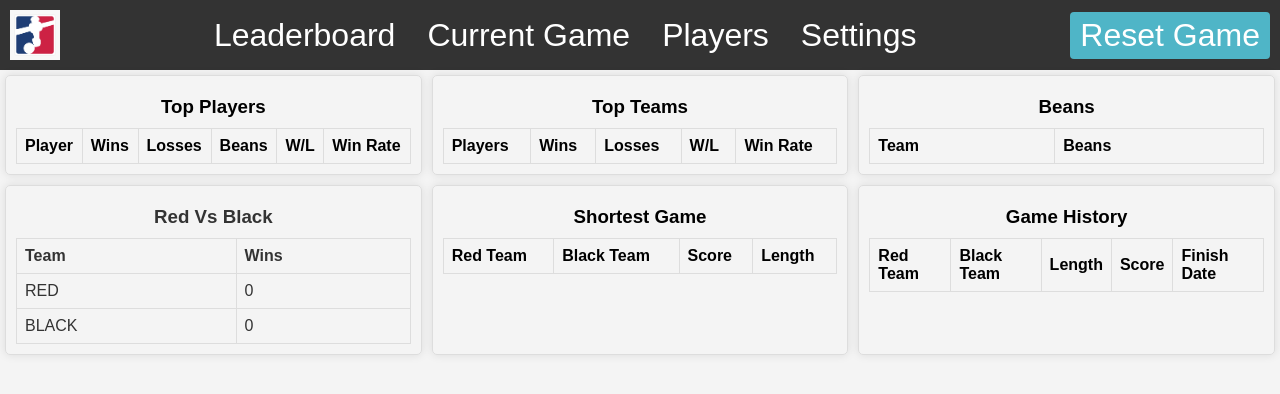
After one commit to christopherpunt/foosball_scorekeeper, a Flask app: page /leaderboard in a window 1280 px wide. The commit adds this page. Shown: the top 394 px of the page. Run offline with Flask 3, Linux system fonts and the light colour scheme; data that the repository does not hold is empty.

Commit message:
Merged PR 180: merge leaderboard stats to main

```diff
--- a/src/configuration.py
+++ b/src/configuration.py
@@ -8,3 +8,4 @@ class Configuration:
     dateFormat = '%m/%d/%Y, %I:%M:%S %p'
     foosballGamesDatabase = 'instance/FoosballGames.json'
     playersDatabase = 'instance/players.json'
+    leaderboardStatsCount = 10
--- a/src/main.py
+++ b/src/main.py
@@ -27,8 +27,43 @@ def requestToJson(request):
 
 @app.route('/')
 def index():
-    stats = leaderboardStats.getStats()
-    return render_template('leaderboard.html', stats=stats)
+    stats = leaderboardStats.getAllStats()
+    return render_template('leaderboard.html', all_stats=stats)
+
+@app.route('/leaderboard')
+def getLeaderboardStats():
+    stats = leaderboardStats.getAllStats()
+    return render_template('leaderboard.html', all_stats=stats)
+
+@app.route('/leaderboard/player_stats')
+def playerStats():
+    stats = leaderboardStats.getPlayerStats()
+    return render_template('leaderboard/player_stats.html', stats=stats)
+
+@app.route('/leaderboard/team_stats')
+def teamStats():
+    stats = leaderboardStats.getTeamStats()
+    return render_template('leaderboard/team_stats.html', stats=stats)
+
+@app.route('/leaderboard/shortestGame_stats')
+def shortestGame():
+    stats = leaderboardStats.getShortestGames()
+    return render_template('leaderboard/shortestGame_stats.html', stats=stats)
+
+@app.route('/leaderboard/gameHistory_stats')
+def gameHistory():
+    stats = leaderboardStats.getRecentGameHistory()
+    return render_template('leaderboard/gameHistory_stats.html', stats=stats)
+
+@app.route('/leaderboard/bean_stats')
+def teamBeans():
+    stats = leaderboardStats.getTeamBeans()
+    return render_template('leaderboard/bean_stats.html', stats=stats)
+
+@app.route('/hiddenStats')
+def hiddenStats():
+    stats = leaderboardStats.getHiddenStats()
+    return render_template('hiddenStats.html', hiddenStats=stats)
 
 @app.route('/players')
 def getAllPlayers():
--- /dev/null
+++ b/src/static/css/leaderboardStyles.css
@@ -0,0 +1,51 @@
+h1 {
+    text-align: center;
+}
+h3 {
+    text-align: center;
+    margin: 10px;
+}
+
+main {
+    display: flex;
+    justify-content: space-around;
+    flex-wrap: wrap; /* Enable wrapping for flex items */
+}
+
+a {
+    text-decoration: none;
+    color: black;
+    display: block;
+}
+
+.table-card {
+    flex: 1 1 20%; /* Adjust the values as needed */
+    margin: 5px;
+    padding: 10px;
+    border: 1px solid #ddd;
+    border-radius: 5px;
+    box-shadow: 0 0 10px rgba(0, 0, 0, 0.1);
+}
+
+.table-card table {
+    max-width: 100%;
+    width: 100%;
+    table-layout: auto;
+}
+
+table {
+    border-collapse: collapse;
+    width: 100%;
+}
+
+th, td {
+    border: 1px solid #ddd;
+    padding: 8px;
+    text-align: left;
+}
+
+td.same_line {
+    white-space: nowrap;
+    overflow: hidden;
+    text-overflow: ellipsis;
+}
--- a/src/templates/game_page.html
+++ b/src/templates/game_page.html
@@ -111,7 +111,8 @@
     }
 
     .winningButtons button {
-        margin-top: 30px; /* Adjust the margin as needed */
+        margin-top: 30px;
+        height: 100px;
     }
 
     .popup-content button:nth-child(1) {
--- a/src/templates/leaderboard.html
+++ b/src/templates/leaderboard.html
@@ -5,146 +5,21 @@
 {% block title %}Leaderboard{% endblock %}
 
 {% block styles %}
-<style>
-    h1 {
-        text-align: center;
-    }
-    h3 {
-        text-align: center;
-        margin: 10px;
-    }
-
-    main {
-        display: flex;
-        justify-content: space-around;
-        flex-wrap: wrap; /* Enable wrapping for flex items */
-    }
-
-    .table-card {
-        flex: 1 1 20%; /* Adjust the values as needed */
-        margin: 5px;
-        padding: 10px;
-        border: 1px solid #ddd;
-        border-radius: 5px;
-        box-shadow: 0 0 10px rgba(0, 0, 0, 0.1);
-    }
-
-    .table-card table {
-        max-width: 100%;
-        width: 100%;
-        table-layout: auto;
-    }
-
-    table {
-        border-collapse: collapse;
-        width: 100%;
-    }
-
-    th, td {
-        border: 1px solid #ddd;
-        padding: 8px;
-        text-align: left;
-    }
-
-    td.player-cell {
-        width: 30%;
-        white-space: nowrap;
-        overflow: hidden;
-        text-overflow: ellipsis;
-    }
-
-</style>
+<link rel="stylesheet" href="{{ url_for('static', filename='css/leaderboardStyles.css') }}">
 {% endblock %}
 
 {% block content %}
 <main>
-        <div class="table-card">
-            <h3>Top Players</h3>
-            <table>
-                <thead>
-                    <tr>
-                        <th>Player</th>
-                        <th>Wins</th>
-                        <th>Losses</th>
-                        <th>W/L</th>
-                        <th>Win Rate</th>
-                    </tr>
-                </thead>
-                <tbody>
-                    {% for player, stats in stats.playerStats %}
-                        <tr>
-                            <td class="player-cell">{{ player }}</td>
-                            <td>{{ stats.wins }}</td>
-                            <td>{{ stats.losses }}</td>
-                            <td>
-                                {% if stats.losses != 0 %}
-                                    {{ (stats.wins / stats.losses) | round(2) }}
-                                {% else %}
-                                    {{ stats.wins}}
-                                {% endif %}
-                            </td>
-                            <td>
-                                {{ (stats.wins / (stats.wins + stats.losses) * 100) | round | int}}%
-                            </td>
-                        </tr>
-                    {% endfor %}
-                </tbody>
-            </table>
-        </div>
 
-        <div class="table-card">
-            <h3>Top Teams</h3>
-            <table>
-                <thead>
-                    <tr>
-                        <th>Players</th>
-                        <th>Wins</th>
-                        <th>Losses</th>
-                        <th>W/L</th>
-                        <th>Win Rate</th>
-                    </tr>
-                </thead>
-                <tbody>
-                    {% for team, team_stats in stats.teamStats %}
-                        <tr>
-                            <td class="player-cell">{{ team[0] }} - {{ team[1] }}</td>
-                            <td>{{ team_stats.wins }}</td>
-                            <td>{{ team_stats.losses }}</td>
-                            <td>
-                                {% if team_stats.losses != 0 %}
-                                    {{ (team_stats.wins / team_stats.losses) | round(2)  }}
-                                {% else %}
-                                    {{ team_stats.wins}}
-                                {% endif %}
-                            </td>
-                            <td>
-                                {{ (team_stats.wins / (team_stats.wins + team_stats.losses) * 100) | round | int}}%
-                            </td>
-                        </tr>
-                    {% endfor %}
-                </tbody>
-            </table>
-        </div>
+    {% set stats=all_stats.playerStats %}
+    {% include 'leaderboard/player_stats_section.html' %}
 
-        <div class="table-card">
-            <h3>Beans</h3>
-            <table>
-                <thead>
-                    <tr>
-                        <th>Players</th>
-                        <th>Beans</th>
-                    </tr>
-                </thead>
-                <tbody>
-                    {% for team, team_stats in stats.teamBeans %}
-                        <tr>
-                            <td class="player-cell">{{ team }}</td>
-                            <td>{{ team_stats.beans }}</td>
-                        </tr>
-                    {% endfor %}
-                </tbody>
-            </table>
-        </div>
+    {% set stats=all_stats.teamStats %}
+    {% include 'leaderboard/team_stats_section.html' %}
+
+
+    {% set stats=all_stats.teamBeans %}
+    {% include 'leaderboard/bean_stats_section.html' %}
 
     <div class="table-card">
         <h3>Red Vs Black</h3>
@@ -156,7 +31,7 @@
                 </tr>
             </thead>
             <tbody>
-                    {% for team, wins in stats.redVsBlack %}
+                {% for team, wins in all_stats.redVsBlack %}
                 <tr>
                     <td>{{ team }}</td>
                     <td>{{ wins }}</td>
--- /dev/null
+++ b/src/templates/leaderboard/bean_stats_section.html
@@ -0,0 +1,22 @@
+<!-- bean_stats_section.html -->
+
+
+<a href="/leaderboard/bean_stats" class="table-card">
+    <h3>Beans</h3>
+    <table>
+        <thead>
+            <tr>
+                <th>Team</th>
+                <th>Beans</th>
+            </tr>
+        </thead>
+        <tbody>
+            {% for team, team_stats in stats %}
+            <tr>
+                <td class="same_line">{{ team }}</td>
+                <td>{{ team_stats.beans }}</td>
+            </tr>
+            {% endfor %}
+        </tbody>
+    </table>
+</a>
--- /dev/null
+++ b/src/templates/leaderboard/gameHistory_stats_section.html
@@ -0,0 +1,28 @@
+<!-- gameHistory_stats_section.html -->
+
+
+<a href="/leaderboard/gameHistory_stats" class="table-card">
+    <h3>Game History</h3>
+    <table>
+        <thead>
+            <tr>
+                <th>Red Team</th>
+                <th>Black Team</th>
+                <th>Length</th>
+                <th>Score</th>
+                <th>Finish Date</th>
+            </tr>
+        </thead>
+        <tbody>
+            {% for team_stats in stats %}
+            <tr>
+                <td class="same_line">{{ team_stats[0] }}</td>
+                <td class="same_line">{{ team_stats[1] }}</td>
+                <td>{{ team_stats[2] }}</td>
+                <td>{{ team_stats[3] }}</td>
+                <td class="same_line">{{ team_stats[4] }}</td>
+            </tr>
+            {% endfor %}
+        </tbody>
+    </table>
+</a>
--- /dev/null
+++ b/src/templates/leaderboard/player_stats_section.html
@@ -0,0 +1,38 @@
+<!-- player_stats_section.html -->
+
+
+<a href="/leaderboard/player_stats" class="table-card">
+    <h3>Top Players</h3>
+    <table>
+        <thead>
+            <tr>
+                <th>Player</th>
+                <th>Wins</th>
+                <th>Losses</th>
+                <th>Beans</th>
+                <th>W/L</th>
+                <th>Win Rate</th>
+            </tr>
+        </thead>
+        <tbody>
+            {% for player, stats in stats %}
+            <tr>
+                <td class="same_line">{{ player }}</td>
+                <td>{{ stats.wins }}</td>
+                <td>{{ stats.losses }}</td>
+                <td>{{ stats.beans }}</td>
+                <td>
+                    {% if stats.losses != 0 %}
+                    {{ (stats.wins / stats.losses) | round(2) }}
+                    {% else %}
+                    {{ stats.wins}}
+                    {% endif %}
+                </td>
+                <td>
+                    {{ (stats.wins / (stats.wins + stats.losses) * 100) | round | int}}%
+                </td>
+            </tr>
+            {% endfor %}
+        </tbody>
+    </table>
+</a>
--- /dev/null
+++ b/src/templates/leaderboard/shortestGame_stats_section.html
@@ -0,0 +1,26 @@
+<!-- shortestGame_stats_section.html -->
+
+
+<a href="/leaderboard/shortestGame_stats" class="table-card">
+    <h3>Shortest Game</h3>
+    <table>
+        <thead>
+            <tr>
+                <th>Red Team</th>
+                <th>Black Team</th>
+                <th>Score</th>
+                <th>Length</th>
+            </tr>
+        </thead>
+        <tbody>
+            {% for team_stats in stats%}
+            <tr>
+                <td class="same_line">{{ team_stats[0] }}</td>
+                <td class="same_line">{{ team_stats[1] }}</td>
+                <td>{{ team_stats[2] }}</td>
+                <td>{{ team_stats[3] }}</td>
+            </tr>
+            {% endfor %}
+        </tbody>
+    </table>
+</a>
--- /dev/null
+++ b/src/templates/leaderboard/team_stats_section.html
@@ -0,0 +1,36 @@
+<!-- team_stats_section.html -->
+
+
+<a href="/leaderboard/team_stats" class="table-card">
+    <h3>Top Teams</h3>
+    <table>
+        <thead>
+            <tr>
+                <th>Players</th>
+                <th>Wins</th>
+                <th>Losses</th>
+                <th>W/L</th>
+                <th>Win Rate</th>
+            </tr>
+        </thead>
+        <tbody>
+            {% for team, team_stats in stats %}
+            <tr>
+                <td class="same_line">{{ team[0] }} - {{ team[1] }}</td>
+                <td>{{ team_stats.wins }}</td>
+                <td>{{ team_stats.losses }}</td>
+                <td>
+                    {% if team_stats.losses != 0 %}
+                    {{ (team_stats.wins / team_stats.losses) | round(2) }}
+                    {% else %}
+                    {{ team_stats.wins}}
+                    {% endif %}
+                </td>
+                <td>
+                    {{ (team_stats.wins / (team_stats.wins + team_stats.losses) * 100) | round | int}}%
+                </td>
+            </tr>
+            {% endfor %}
+        </tbody>
+    </table>
+</a>
```
Also changed, not shown: other parts of src/templates/leaderboard.html (+5 -48 lines), src/leaderboardStats.py (+65 -16 lines), src/templates/hiddenStats.html (added, +56 -0 lines), src/templates/leaderboard/bean_stats.html (added, +13 -0 lines), src/templates/leaderboard/gameHistory_stats.html (added, +13 -0 lines), src/templates/leaderboard/player_stats.html (added, +14 -0 lines), src/templates/leaderboard/shortestGame_stats.html (added, +13 -0 lines), src/templates/leaderboard/team_stats.html (added, +13 -0 lines). Lines whose indentation alone changed are shown as unchanged.
